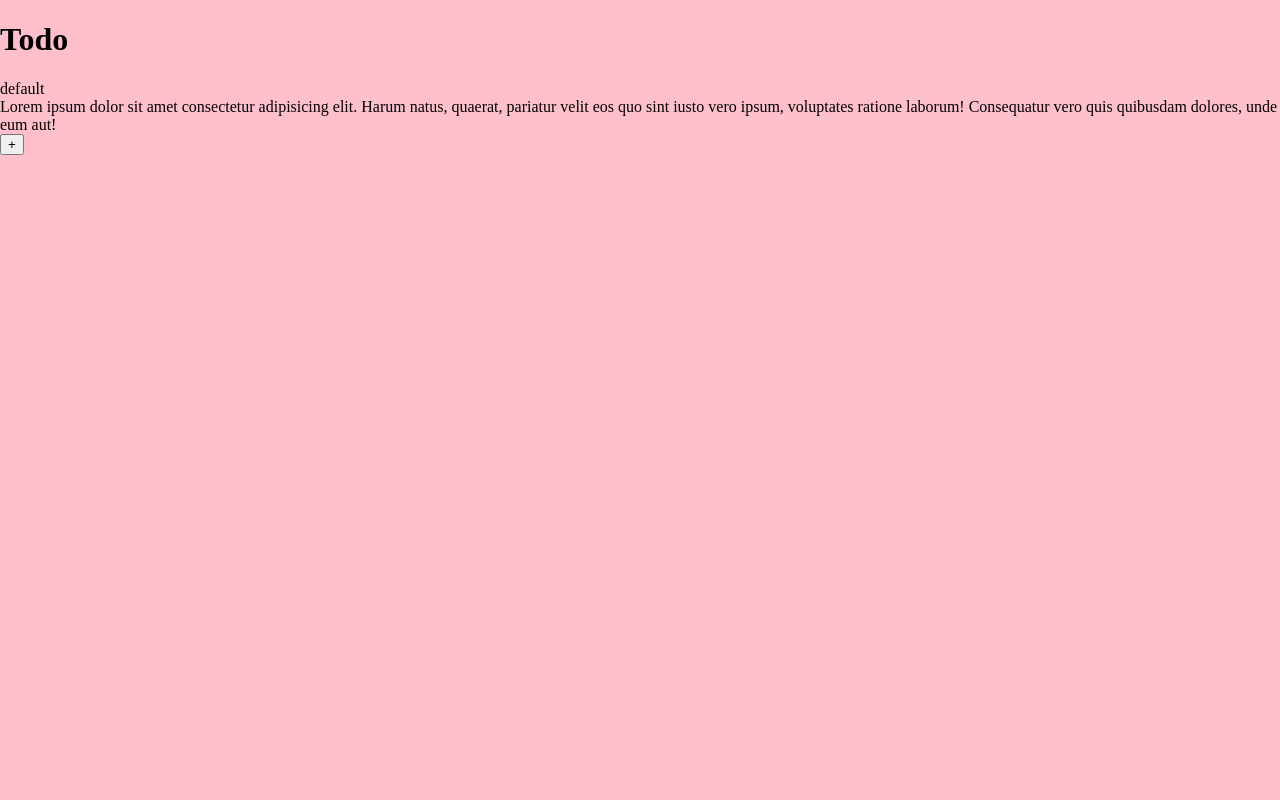
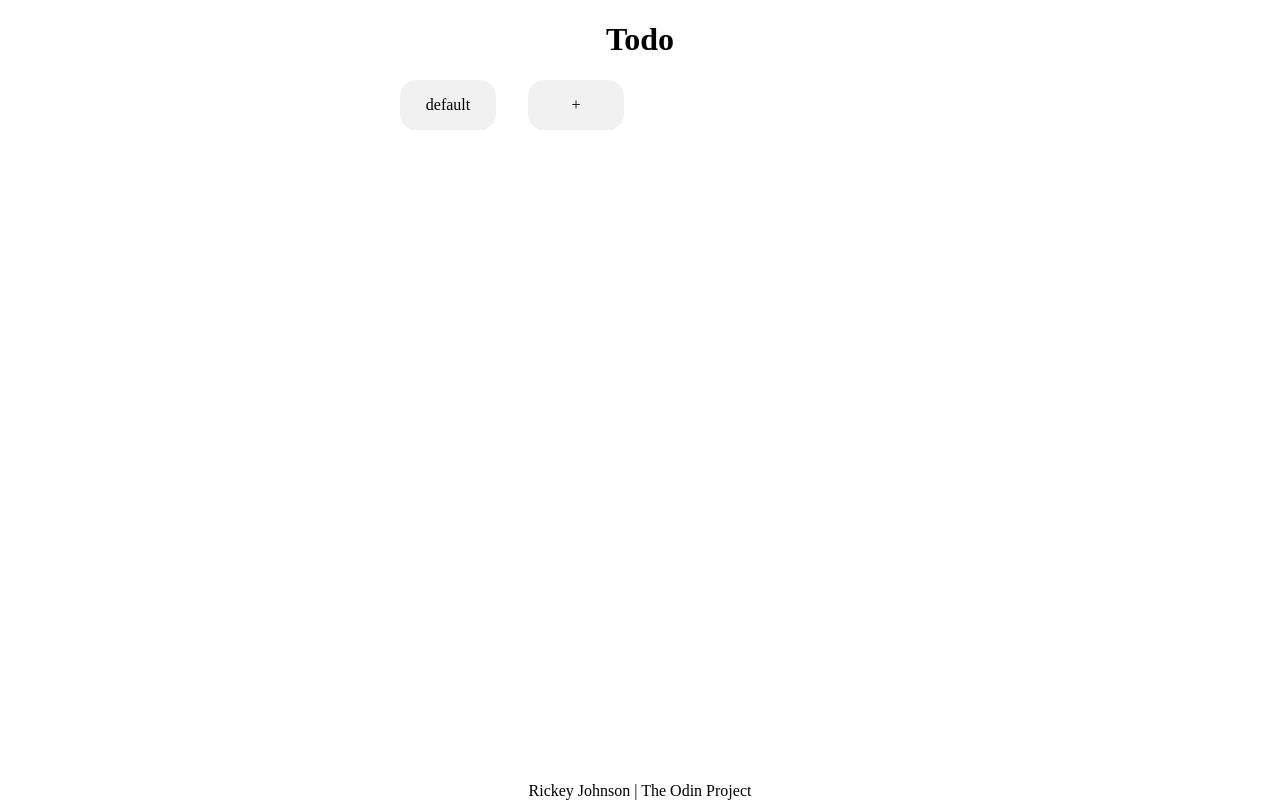
Before and after one commit to rickeyjohnson/todo-list, a website built with webpack: page src/template.html in a window 1280 px wide. Built offline with nearby package versions, Linux system fonts and the light colour scheme.

Commit message:
added some css, and connected scss

```diff
--- a/src/scss/style.scss
+++ b/src/scss/style.scss
@@ -1,8 +1,46 @@
+@mixin flexCenter() {
+    display: flex;
+    justify-content: center;
+    align-items: center;
+}
+
 html, body {
     margin: 0;
     padding: 0;
+    box-sizing: border-box;
 }
 
 body {
-    background-color: pink;
+    @include flexCenter();
+    flex-direction: column;
+    height: 100vh;
 }
+
+#project-container {
+    display: grid;
+    grid-template-columns: repeat(4, 1fr);
+    gap: 2rem;
+}
+
+.card {
+    background-color: #f1f1f1;
+    padding: 1rem;
+    border-radius: 1rem;
+    width: 4rem;
+
+    &:hover {
+
+    }
+}
+
+.label {
+    @include flexCenter();
+}
+
+#main {
+    flex: 1;
+
+    h1 {
+        @include flexCenter();
+    }
+}
--- a/src/template.html
+++ b/src/template.html
@@ -6,18 +6,24 @@
     <title>Todo List</title>
 </head>
 <body>
-    <h1>Todo</h1>
-    <div id="projects-container">
-        <!-- Default project "card" -->
-        <div id="default" class="card">
-            <div class="project-title">default</div>
-            <div class="project description">Lorem ipsum dolor sit amet consectetur adipisicing elit. Harum natus, quaerat, pariatur velit eos quo sint iusto vero ipsum, voluptates ratione laborum! Consequatur vero quis quibusdam dolores, unde eum aut!</div>
+    <div id="main">
+        <h1>Todo</h1>
+        <div id="project-container">
+            <div id="projects-cards-container">
+                <!-- Default project "card" -->
+                <div id="default" class="card">
+                    <div class="label">default</div>
+                </div>
+
+                <!-- Project "cards" will go in here -->
+            </div>
+            <div id="add-btn" class="card">
+                <div class="label">+</div>
+            </div>
         </div>
-
-        <!-- Project "cards" will go in here -->
     </div>
-    <div id="add-btn-container">
-        <button id="add-btn">+</button>
+    <div id="footer">
+        Rickey Johnson | The Odin Project
     </div>
 </body>
 </html>
```
Also changed, not shown: src/css/style.css, 1 other file.
